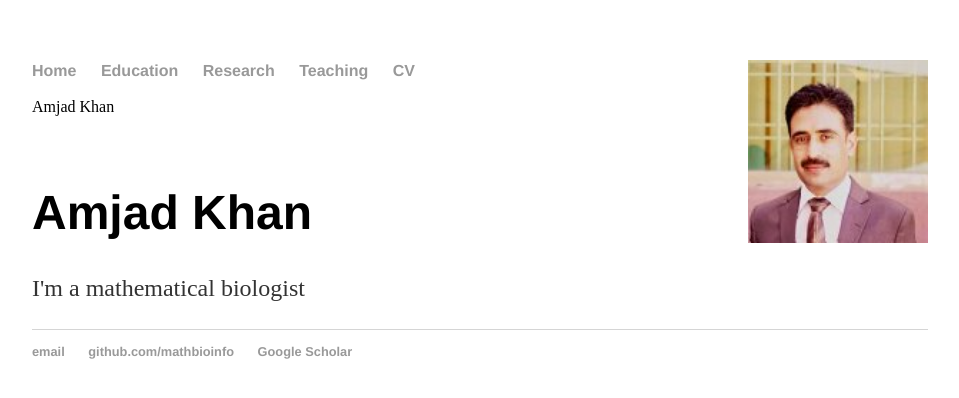
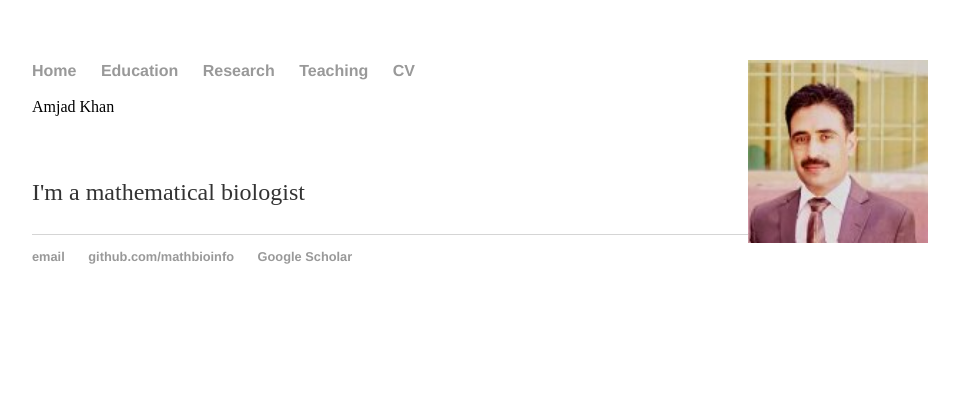
Before and after one commit to MathBioInfo/amjadkhan, a Jekyll site: the page index.html, which Jekyll copies as it is, in a window 1280 px wide. Shown: the top 398 px of the page, without its empty margins (160-1119 px from the left). Built offline with Jekyll 4.4.1, drawn with Linux system fonts in a browser that asks for light colours.

Commit message:
Update index.html

```diff
--- a/index.html
+++ b/index.html
@@ -19,7 +19,7 @@
 		<div class="container">
     		<div class="blurb">
 			<span id="wsite-title">Amjad Khan<font color="white" size="1"><br /><br />Amjad Khan</font></span>
-        		<h1>Amjad Khan</h1>
+        		<!--<h1>Amjad Khan</h1>-->
 			<p>I'm a mathematical biologist</a></p>
     		</div><!-- /.blurb -->
 		</div><!-- /.container -->
```
